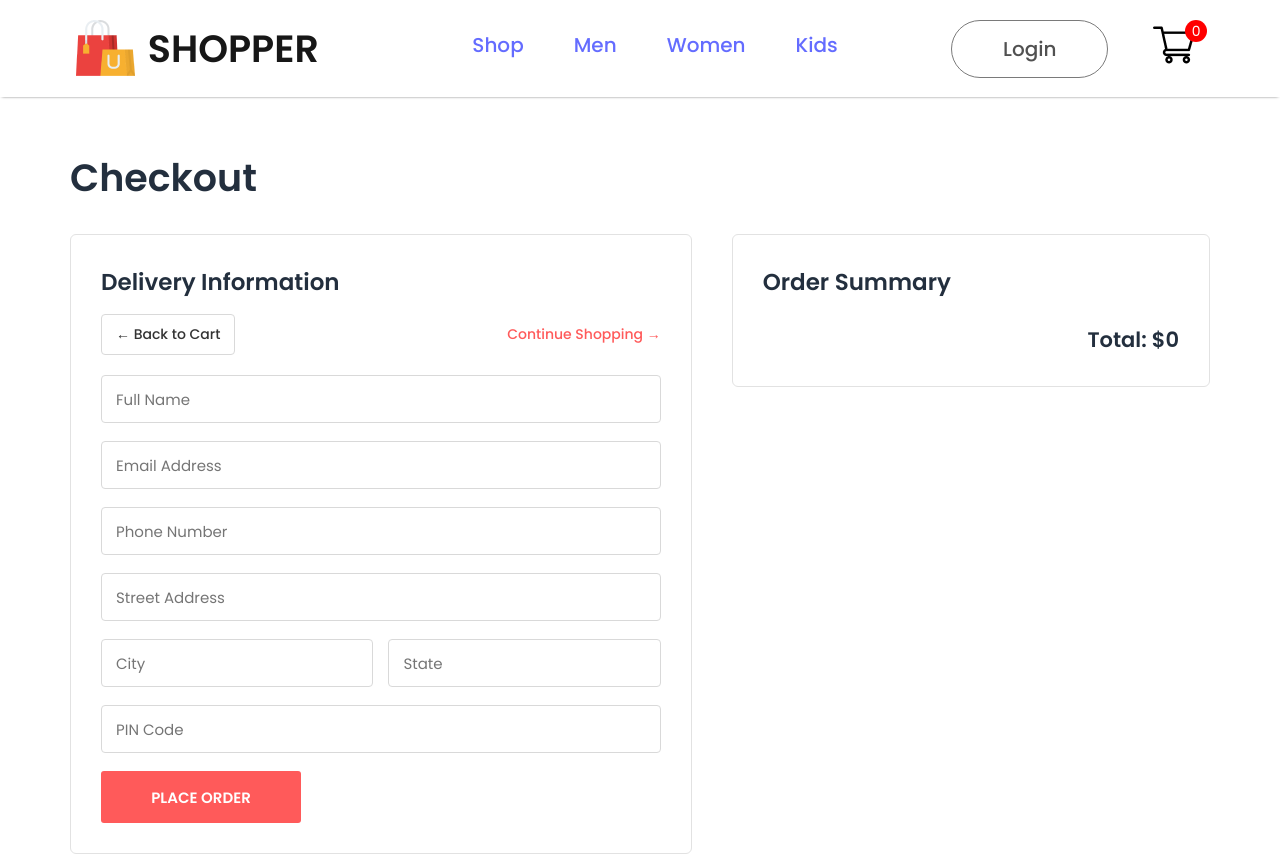
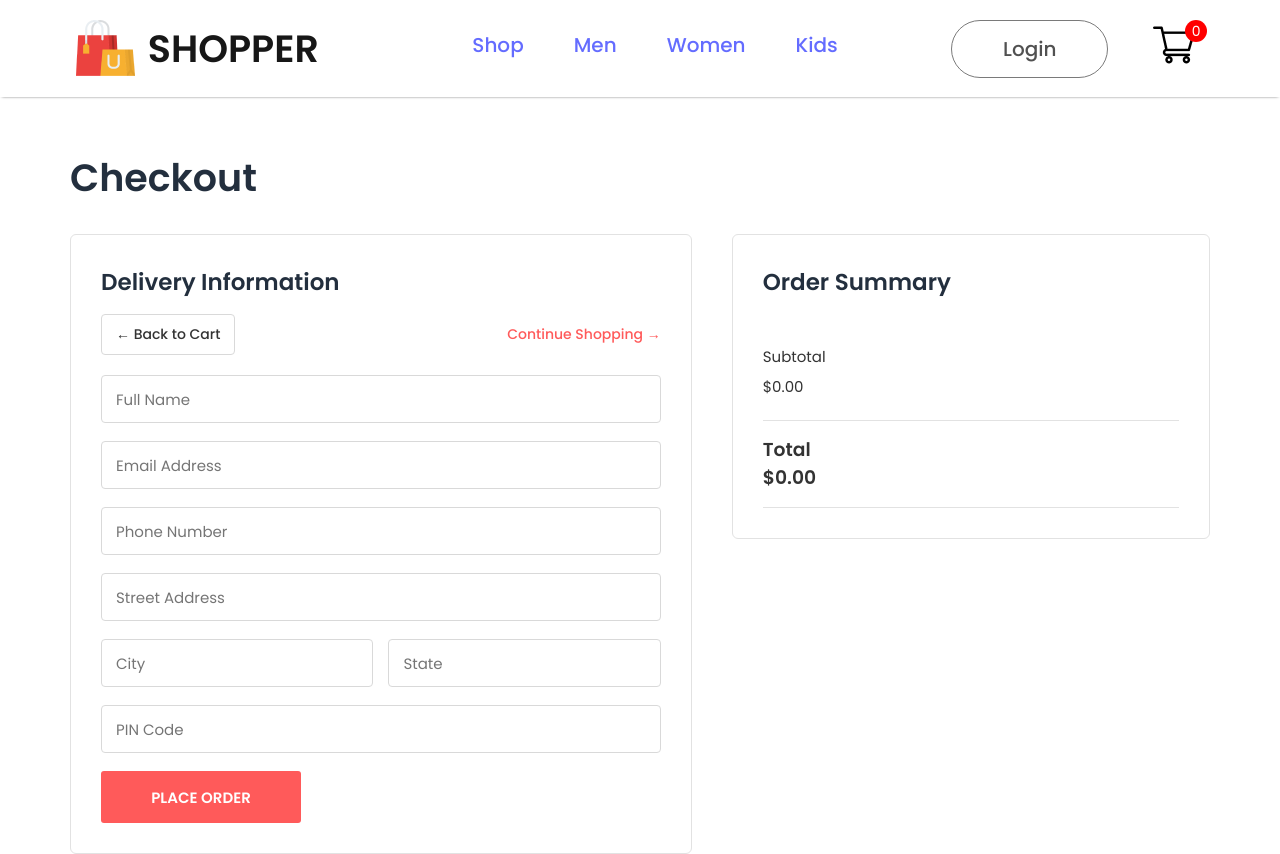
Before and after one commit to Irfanft12/ecommerce-shopper, a React (Vite) app: page /checkout in a window 1280 px wide. Shown: the top 854 px of the page. Built offline with nearby package versions, Linux system fonts and the light colour scheme.

Commit message:
Update checkout total display with subtotal and discount
Refactor total display to show subtotal and discount details.

```diff
--- a/src/pages/Checkout.jsx
+++ b/src/pages/Checkout.jsx
@@ -234,7 +234,22 @@ const handlePlaceOrder = (event) => {
                         </div>
                     ))}
 
-                    <h3>Total: ${getTotalCartAmount()}</h3>
+                    <div className="checkout-total-row">
+    <p>Subtotal</p>
+    <p>${getTotalCartAmount().toFixed(2)}</p>
+</div>
+
+{appliedPromoCode && (
+    <div className="checkout-total-row checkout-discount">
+        <p>Discount (10%)</p>
+        <p>-${(getTotalCartAmount() - getDiscountedCartAmount()).toFixed(2)}</p>
+    </div>
+)}
+
+<div className="checkout-total-row checkout-final-total">
+    <h3>Total</h3>
+    <h3>${getDiscountedCartAmount().toFixed(2)}</h3>
+</div>
                 </div>
             </div>
         </div>
```
